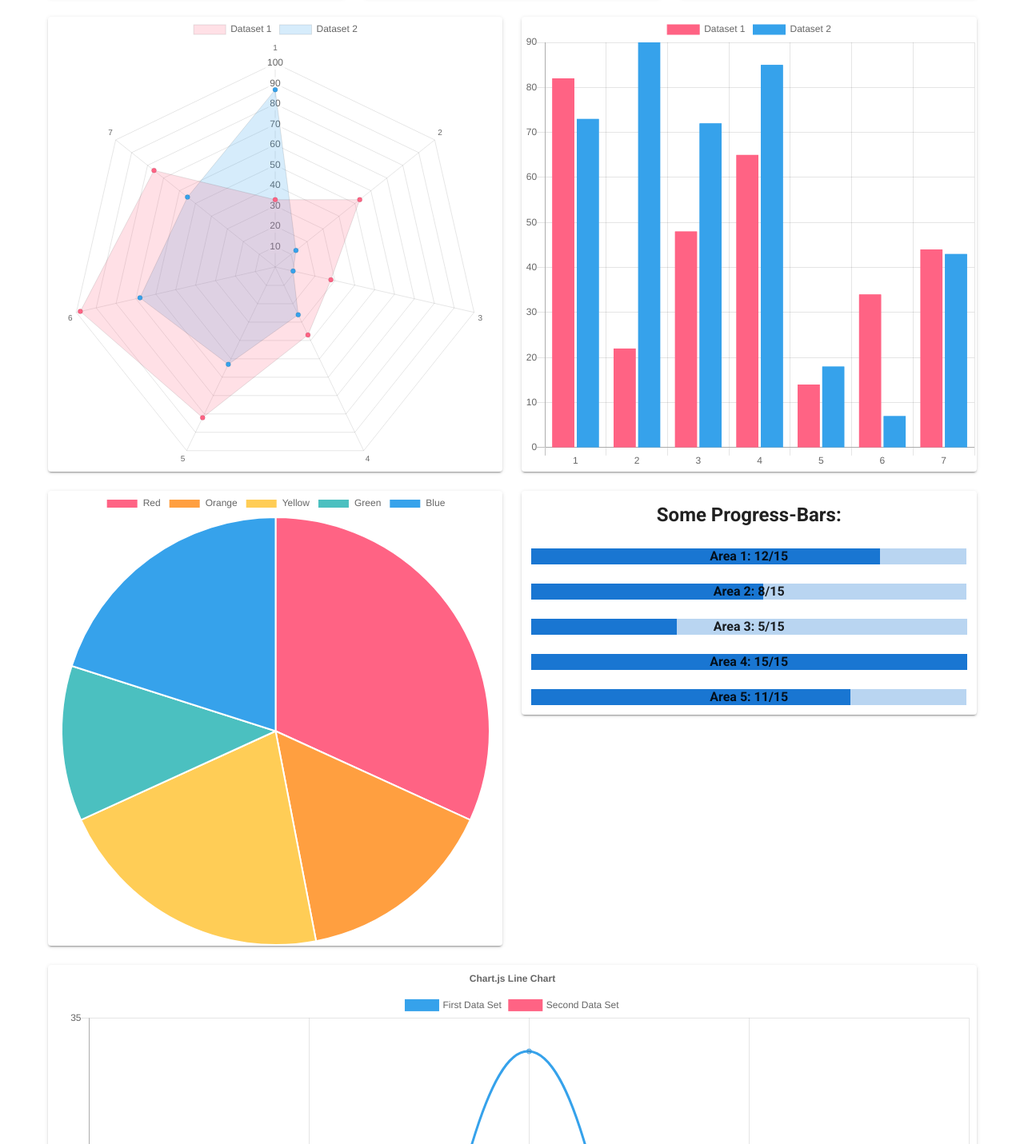
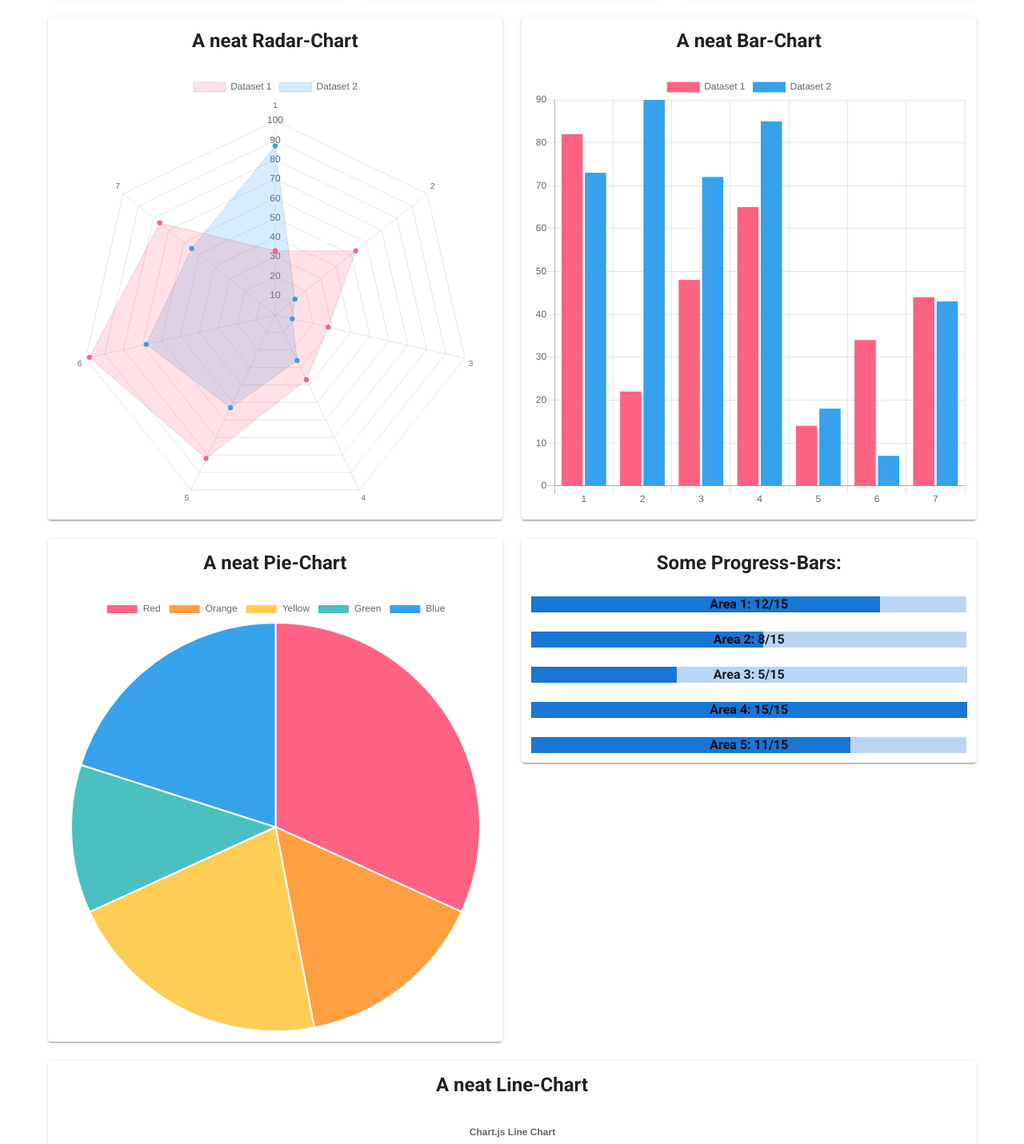
Before and after one commit to Elucidateqt/vue-dashboard-boilerplate, a Vue app: page / in a window 1280 px wide. Shown: the part 199-1630 px from the top of the page at 80% size. Built offline with nearby package versions, Linux system fonts and the light colour scheme.

Commit message:
layout-fixes, labels for charts

```diff
--- a/src/components/Dashboard.vue
+++ b/src/components/Dashboard.vue
@@ -50,22 +50,55 @@
         </v-card>
       </v-col>
     </v-row>
-    <v-row class="text-center">
+    <v-row>
       <v-col cols="6">
         <v-card>
-          <radar-chart :chart-data="dummyData.radarChart.data"></radar-chart>
+          <v-container>
+            <v-row>
+              <v-col cols="12" class="text-center">
+                <h2>A neat Radar-Chart</h2>
+              </v-col>
+            </v-row>
+            <v-row>
+              <v-col cols="12">
+                <radar-chart :chart-data="dummyData.radarChart.data"></radar-chart>
+              </v-col>
+            </v-row>
+          </v-container>
         </v-card>
       </v-col>
       <v-col cols="6">
         <v-card>
-          <bar-chart :chart-data="dummyData.barChart.data"></bar-chart>
+          <v-container>
+            <v-row>
+              <v-col cols="12" class="text-center">
+                <h2>A neat Bar-Chart</h2>
+              </v-col>
+            </v-row>
+            <v-row>
+              <v-col cols="12">
+                <bar-chart :chart-data="dummyData.barChart.data"></bar-chart>
+              </v-col>
+            </v-row>
+          </v-container>
         </v-card>
       </v-col>
     </v-row>
     <v-row>
       <v-col cols="6">
         <v-card>
-          <pie-chart :chart-data="dummyData.pieChart.data"></pie-chart>
+          <v-container>
+            <v-row>
+              <v-col cols="12" class="text-center">
+                <h2>A neat Pie-Chart</h2>
+              </v-col>
+            </v-row>
+            <v-row>
+              <v-col cols="12">
+                <pie-chart :chart-data="dummyData.pieChart.data"></pie-chart>
+              </v-col>
+            </v-row>
+          </v-container>
         </v-card>
       </v-col>
       <v-col cols="6">
@@ -118,7 +151,18 @@
     <v-row>
       <v-col cols="12">
         <v-card>
-          <line-chart :chart-data="dummyData.lineChart.data" :options="dummyData.lineChart.options"></line-chart>
+          <v-container>
+            <v-row>
+              <v-col cols="12" class="text-center">
+                <h2>A neat Line-Chart</h2>
+              </v-col>
+            </v-row>
+            <v-row>
+              <v-col cols="12">
+                <line-chart :chart-data="dummyData.lineChart.data" :options="dummyData.lineChart.options"></line-chart>
+              </v-col>
+            </v-row>
+          </v-container>
         </v-card>
       </v-col>
     </v-row>
```
